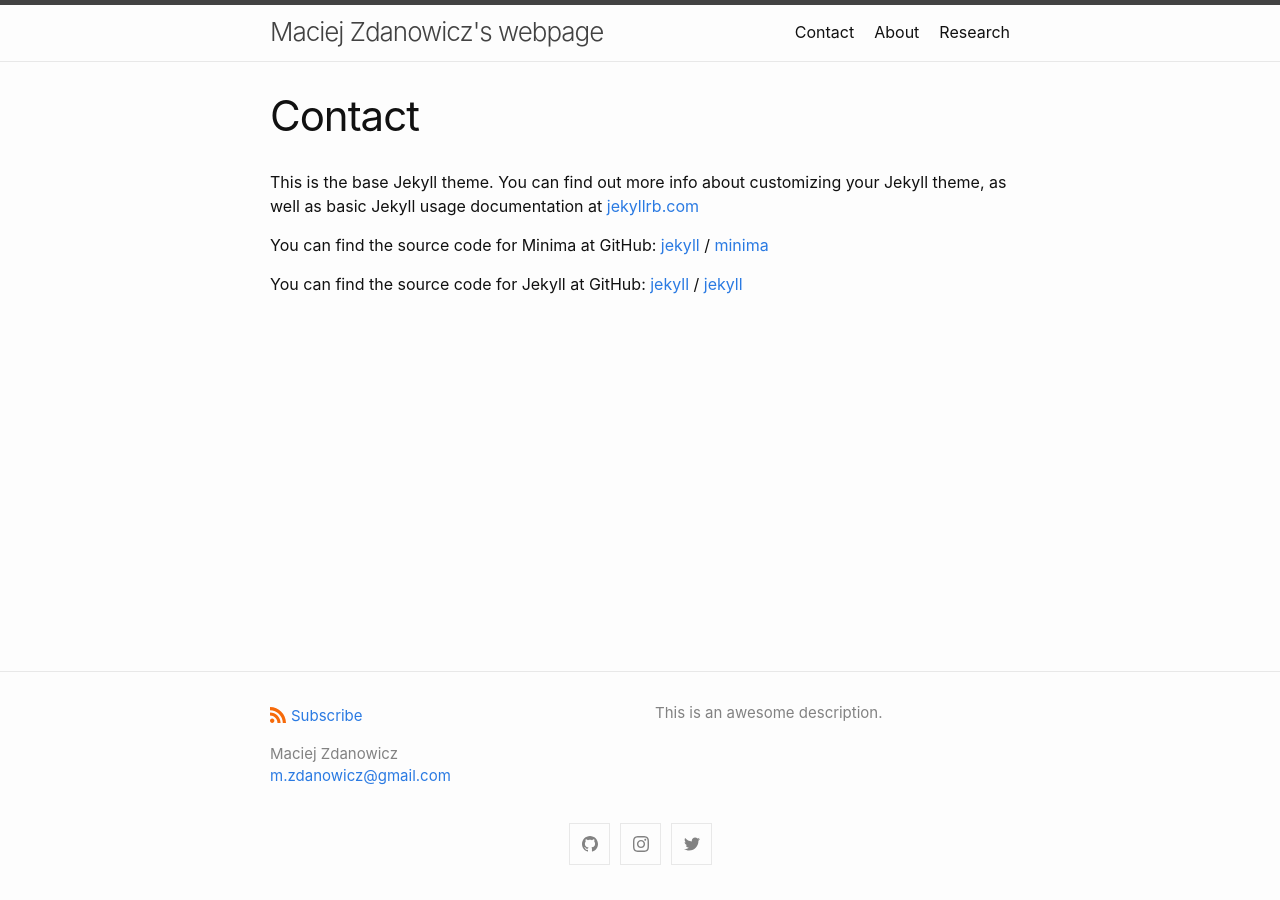
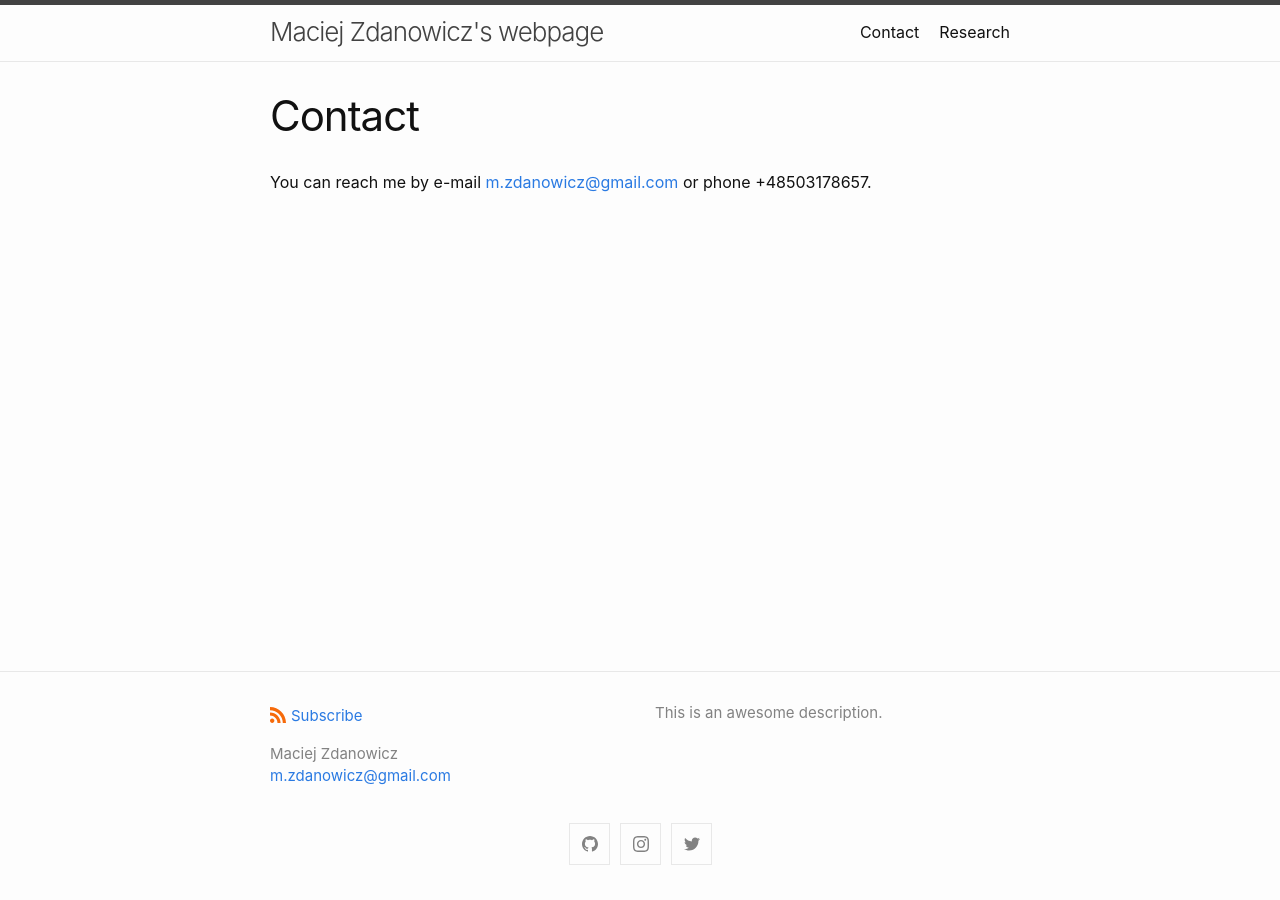
Before and after one commit to maciekrt/maciekrt.github.io, a Jekyll site: the page built from contact.md, in a window 1280 px wide. Built offline with Jekyll 4.4.1, drawn with Linux system fonts in a browser that asks for light colours.

Commit message:
Add contact info and initial description.

```diff
--- a/contact.md
+++ b/contact.md
@@ -4,15 +4,4 @@ title: Contact
 permalink: /contact/
 ---
 
-This is the base Jekyll theme. You can find out more info about customizing your Jekyll theme, as well as basic Jekyll usage documentation at [jekyllrb.com](https://jekyllrb.com/)
-
-You can find the source code for Minima at GitHub:
-[jekyll][jekyll-organization] /
-[minima](https://github.com/jekyll/minima)
-
-You can find the source code for Jekyll at GitHub:
-[jekyll][jekyll-organization] /
-[jekyll](https://github.com/jekyll/jekyll)
-
-
-[jekyll-organization]: https://github.com/jekyll
+You can reach me by e-mail [m.zdanowicz@gmail.com](mailto:m.zdanowicz@gmail.com) or phone +48503178657.
```
Also changed, not shown: index.md (+4 -1 lines).
